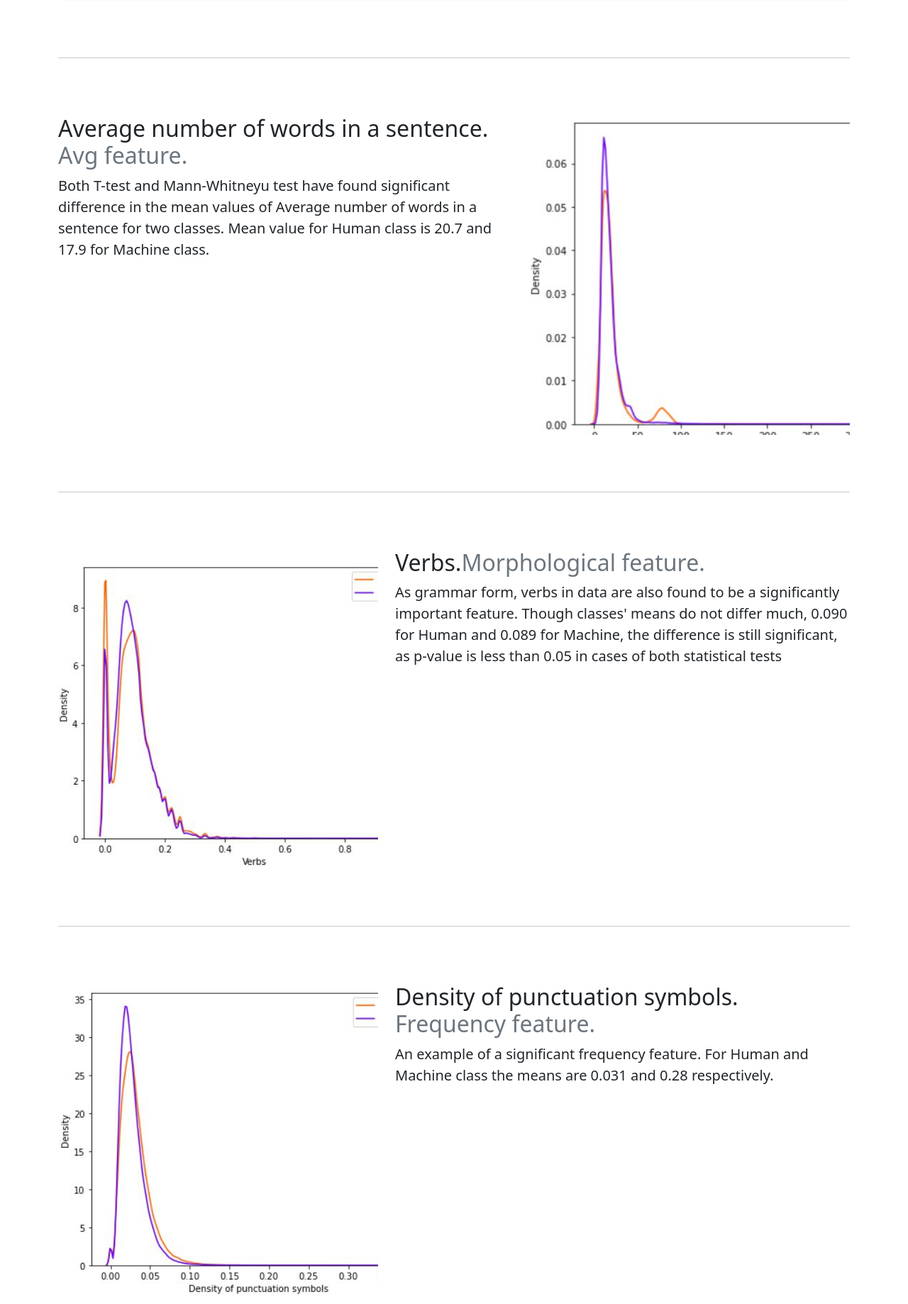
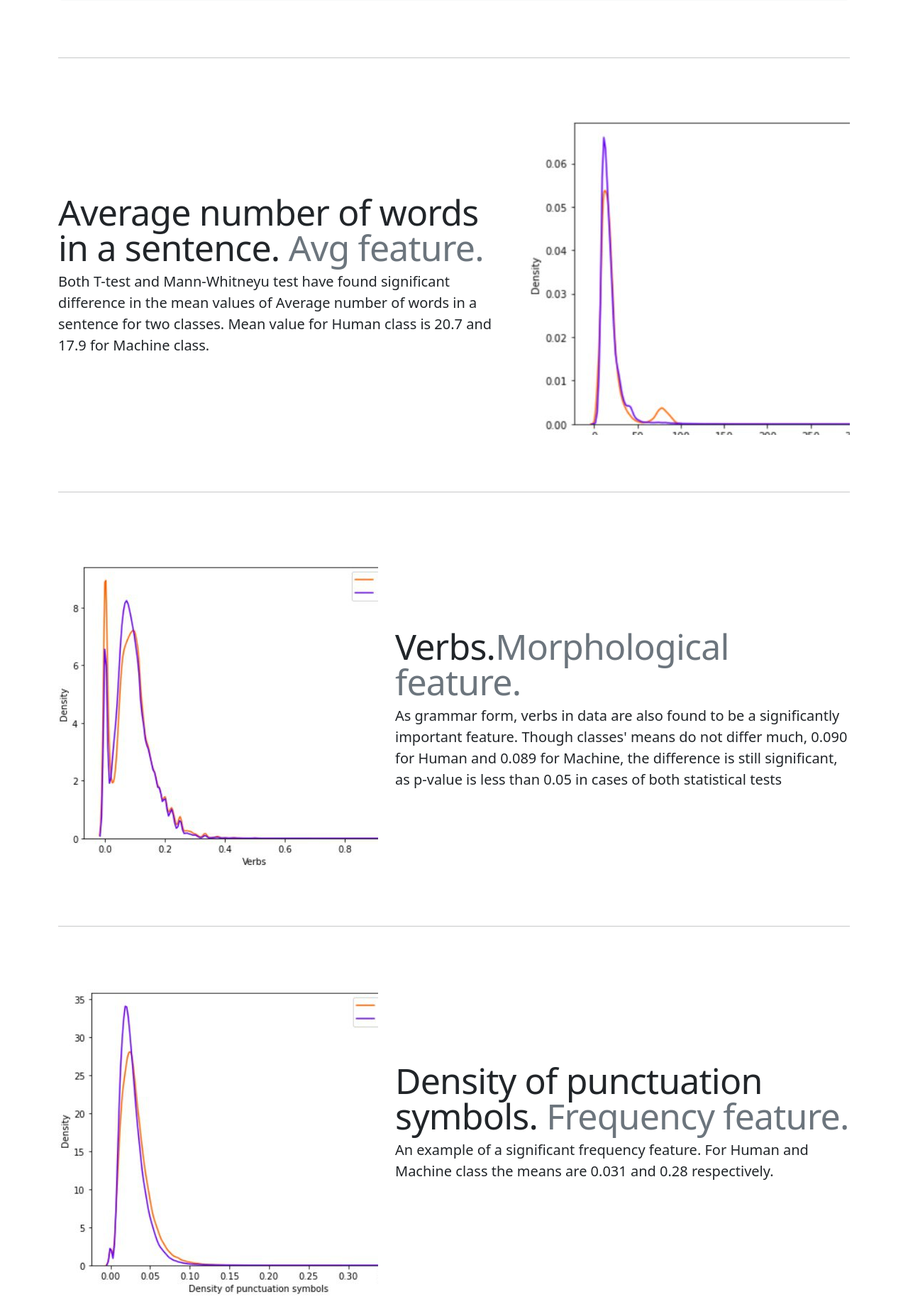
Before and after one commit to tumanov-a/machine-text-clf, a Flask app: page /about in a window 1280 px wide. Shown: the part 617-2455 px from the top of the page at 71% size. Run offline with Flask 2, Linux system fonts and the light colour scheme; some libraries are stand-ins or nearby versions.

Commit message:
Add files via upload

```diff
--- a/static/css/navbar-top-fixed.css
+++ b/static/css/navbar-top-fixed.css
@@ -27,3 +27,25 @@ body {
 .featurette-divider {
   margin: 5rem 0; /* Space out the Bootstrap <hr> more */
 }
+
+/* Thin out the marketing headings */
+.featurette-heading {
+  font-weight: 300;
+  line-height: 1;
+  letter-spacing: -.05rem;
+}
+
+/* RESPONSIVE CSS
+-------------------------------------------------- */
+
+@media (min-width: 40em) {
+  .featurette-heading {
+    font-size: 50px;
+  }
+}
+
+@media (min-width: 62em) {
+  .featurette-heading {
+    margin-top: 7rem;
+  }
+}
```
